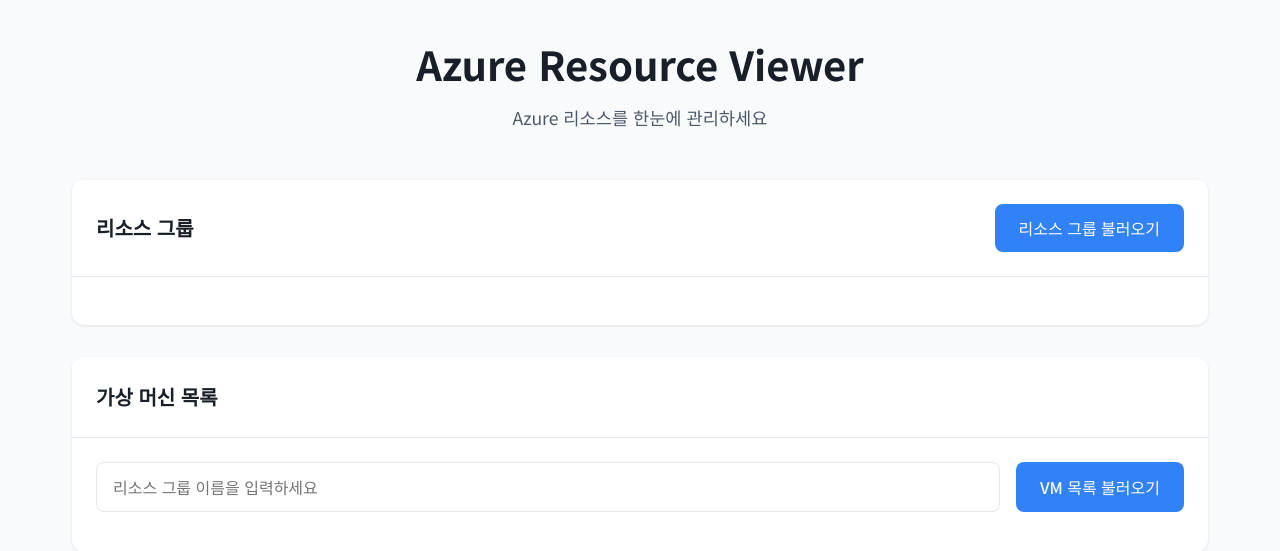
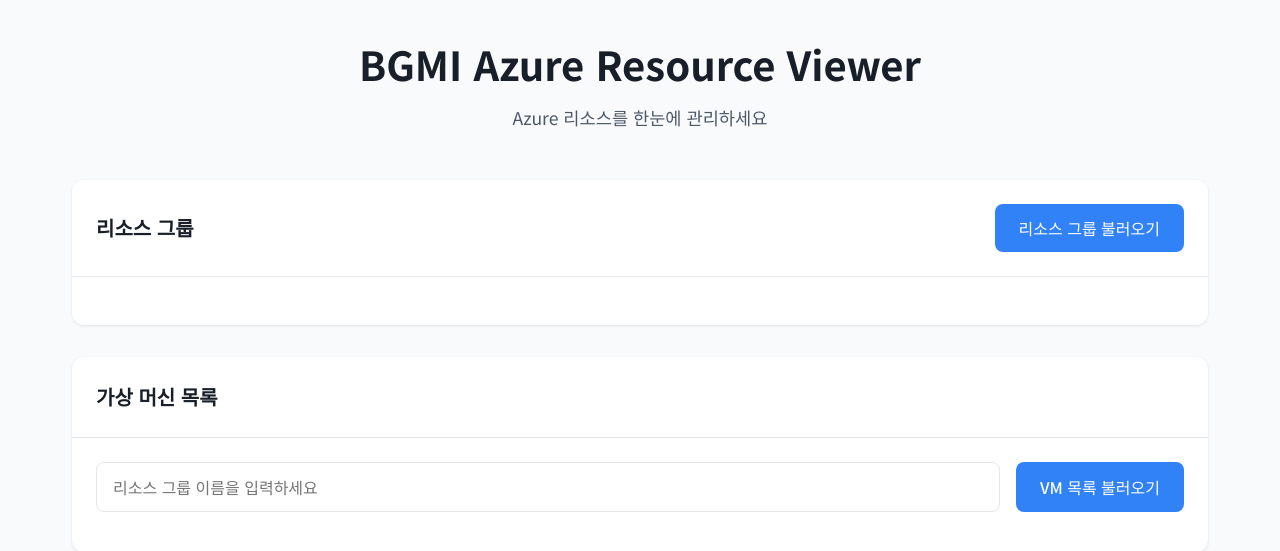
Before and after one commit to kyungse/azure-fastapi-bot, a FastAPI app: page / in a window 1280 px wide. Shown: the top 551 px of the page. Run offline with FastAPI, Linux system fonts and the light colour scheme; parts of the project's set-up code (start-up, migrations or seed data) failed here and were passed over.

Commit message:
style(html): add BGMI key word to title
Signed-off-by: Kyungse Park <kyungse1171@naver.com>

```diff
--- a/templates/index.html
+++ b/templates/index.html
@@ -11,7 +11,7 @@
 <body>
   <div class="container">
     <header>
-      <h1>Azure Resource Viewer</h1>
+      <h1>BGMI Azure Resource Viewer</h1>
       <p class="subtitle">Azure 리소스를 한눈에 관리하세요</p>
     </header>
 
```
